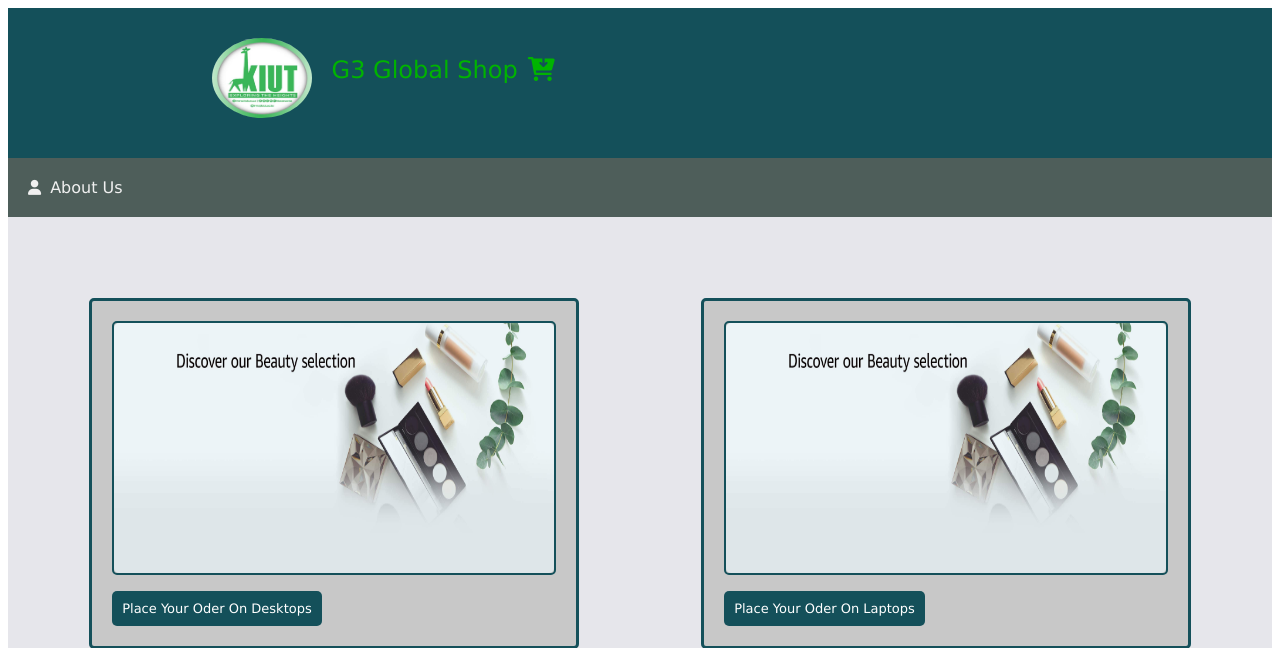
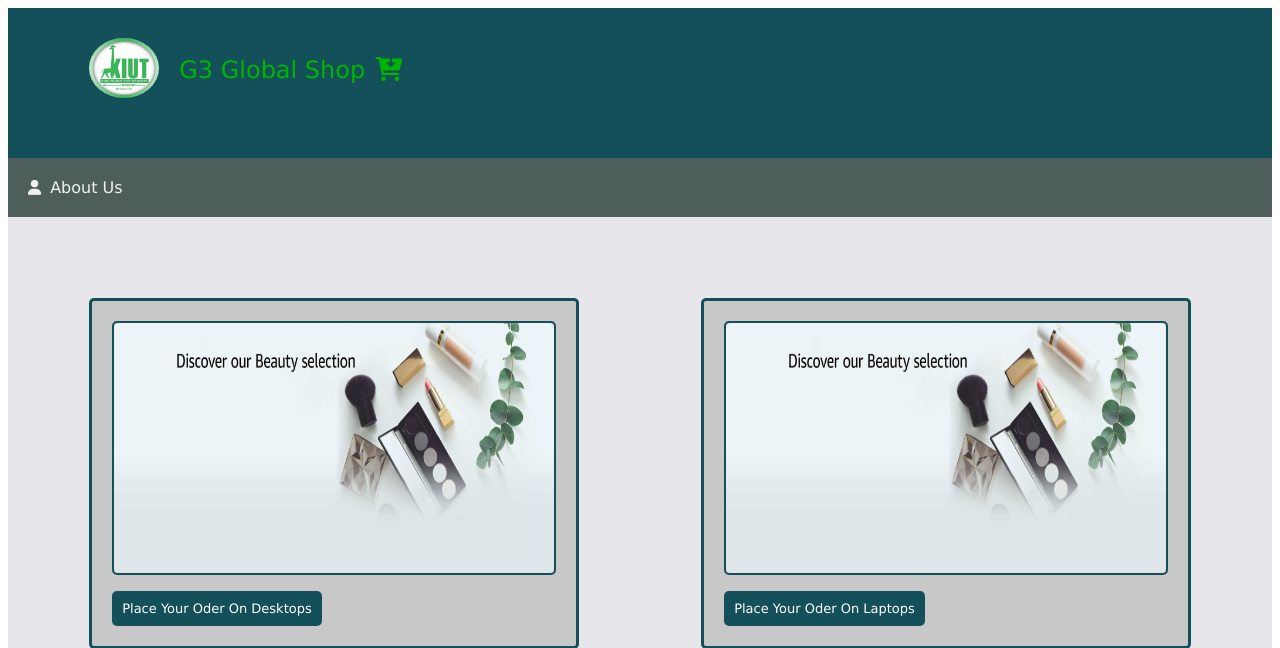
Before and after one commit to abdillah-9/group_3, a PHP site: page / in a window 1280 px wide. Shown: the top 648 px of the page. Run offline with PHP 8.4, Linux system fonts and the light colour scheme.

Commit message:
Update GmarketHomePage.css

```diff
--- a/GmarketHomePage.css
+++ b/GmarketHomePage.css
@@ -3,11 +3,11 @@ header{
     width: 100%;height: 150px;background-color: rgba(20,80,90,1);padding: 20px;
 }
 header img{
-    height: 80px;width: 100px;display: block;float: left;margin:20px 10px 0px 15%;border-radius: 50%;
+    height: 60px;width: 70px;display: block;float: left;margin:20px 10px 0px 5%;border-radius: 50%;
     position: relative;bottom: 10px;
 }
 header span{
-    display: inline-block;font-size: 30px;position: relative;bottom: 12px;color: rgba(0,180,0,1);
+    display: inline-block;font-size: 15px;position: relative;bottom: 12px;color: rgba(0,180,0,1);
     margin:40px 0px 0px 10px;
 }
 .cart{
```
